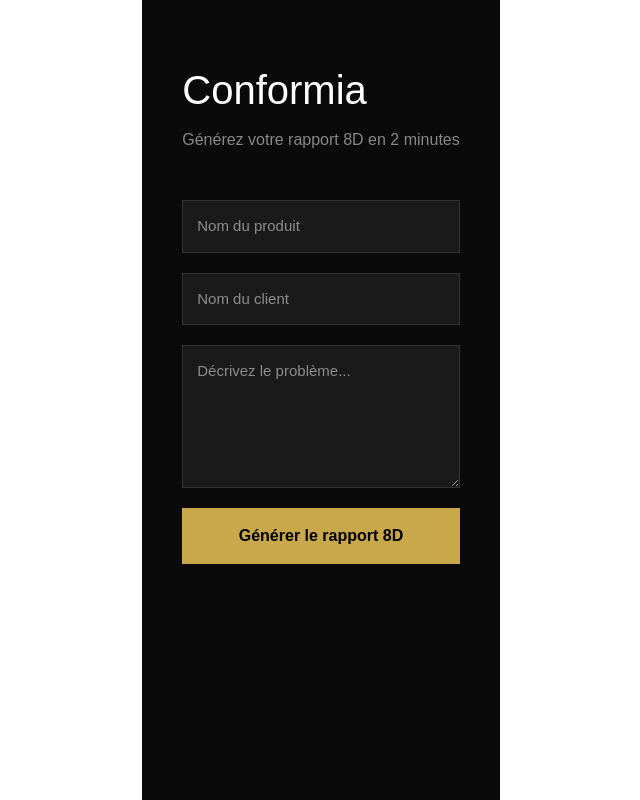
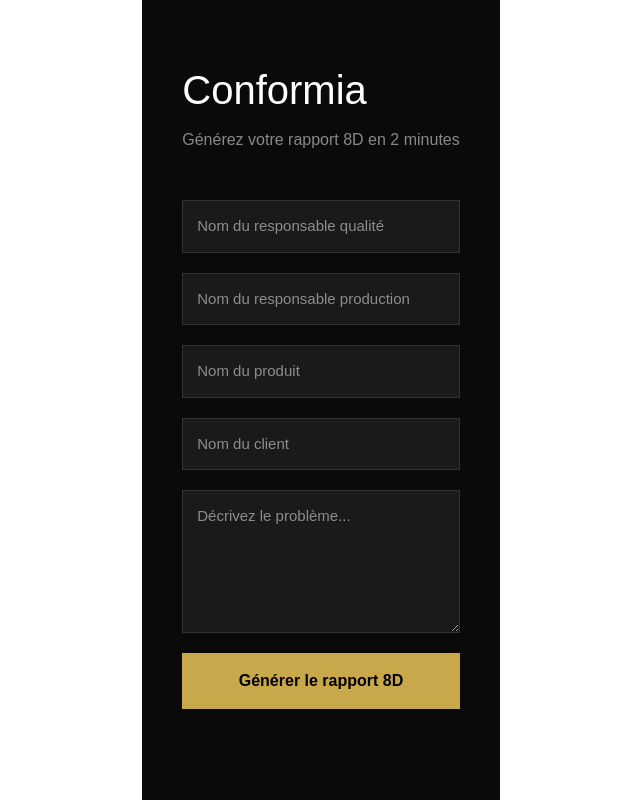
Before and after one commit to gabrielgendronneau2-art/conformia, a Next.js app: page / in a window 1280 px wide. Shown: the whole page, without its empty margins (319-959 px from the left). Built offline with nearby package versions, Linux system fonts and the light colour scheme.

Commit message:
ajout noms équipe

```diff
--- a/app/page.tsx
+++ b/app/page.tsx
@@ -8,6 +8,8 @@ export default function Home() {
   const [probleme, setProbleme] = useState("");
   const [rapport, setRapport] = useState("");
   const [loading, setLoading] = useState(false);
+  const [respQualite, setRespQualite] = useState("");
+  const [respProd, setRespProd] = useState("");
 
   const telechargerPDF = () => {
     const doc = new jsPDF();
@@ -24,7 +26,7 @@ export default function Home() {
     const res = await fetch("/api/generate", {
       method: "POST",
       headers: { "Content-Type": "application/json" },
-      body: JSON.stringify({ produit, client, probleme }),
+      body: JSON.stringify({ produit, client, probleme, respQualite, respProd }),
     });
     const data = await res.json();
     setRapport(data.rapport);
@@ -47,6 +49,18 @@ export default function Home() {
       </p>
 
       <div style={{ display: "flex", flexDirection: "column", gap: "20px" }}>
+        <input
+          placeholder="Nom du responsable qualité"
+          value={respQualite}
+          onChange={(e) => setRespQualite(e.target.value)}
+          style={{ padding: "14px", backgroundColor: "#1a1a1a", border: "1px solid #333", color: "white", fontSize: "15px" }}
+        />
+        <input
+          placeholder="Nom du responsable production"
+          value={respProd}
+          onChange={(e) => setRespProd(e.target.value)}
+          style={{ padding: "14px", backgroundColor: "#1a1a1a", border: "1px solid #333", color: "white", fontSize: "15px" }}
+        />
         <input
           placeholder="Nom du produit"
           value={produit}
```
